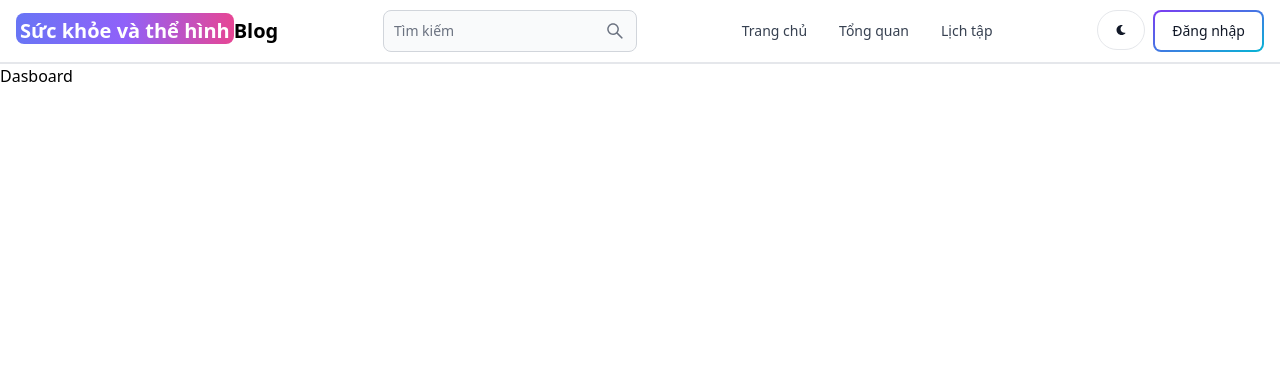
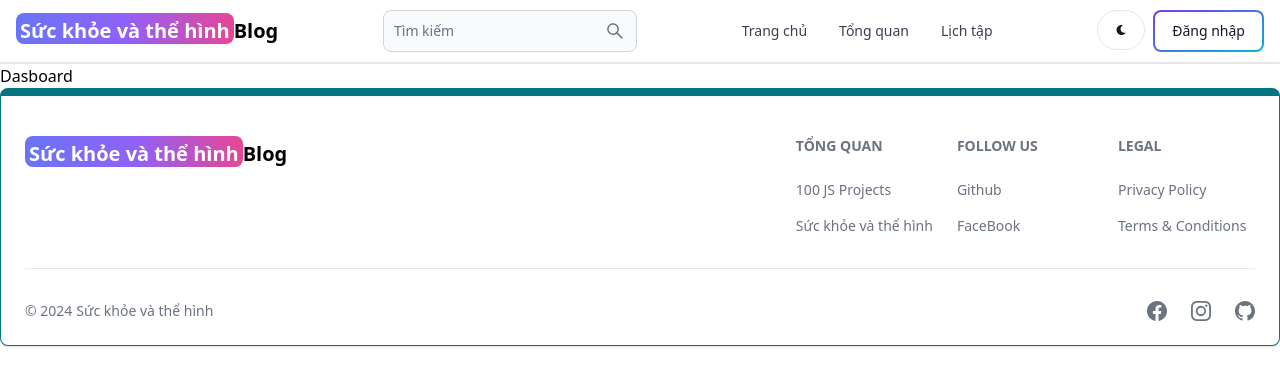
Before and after one commit to jaynguyen1510/mern-stack-blog, a React (Vite) app in the folder client_FE/: page /dashboard in a window 1280 px wide. Shown: the top 386 px of the page. Built offline with nearby package versions, Linux system fonts and the light colour scheme; no server answers.

Commit message:
create footer component

```diff
--- /dev/null
+++ b/client_FE/src/components/FooterComponent/FooterComponent.jsx
@@ -0,0 +1,99 @@
+import { Footer } from 'flowbite-react';
+import { useNavigate } from 'react-router-dom';
+import { BsFacebook, BsInstagram, BsGithub } from 'react-icons/bs'; // Sửa tên biểu tượng nếu cần
+
+const FooterComponent = () => {
+    const navigate = useNavigate();
+    return (
+        <Footer container className="border border-t-8 border-teal-600">
+            <div className="w-full max-w-7xl mx-auto">
+                <div className="grid w-full justify-between sm:flex md:grid-cols-1">
+                    <div className="mt-5">
+                        <div
+                            onClick={() => navigate('/')}
+                            className="cursor-pointer self-center whitespace-nowrap text-sm sm:text-xl font-semibold dark:text-white"
+                        >
+                            <span className="px-1 pt-1 bg-gradient-to-r from-indigo-500 via-purple-500 to-pink-500 rounded-lg text-white">
+                                Sức khỏe và thể hình
+                            </span>
+                            Blog
+                        </div>
+                    </div>
+                    <div className="grid grid-cols-2 gap-8 mt-4 sm:grid-cols-3 sm:gap-6">
+                        <div>
+                            <Footer.Title title="Tổng quan" />
+                            <Footer.LinkGroup col>
+                                <Footer.Link
+                                    href="https://www.100jsprojects.com"
+                                    target="_blank"
+                                    rel="noopener noreferrer"
+                                >
+                                    100 JS Projects
+                                </Footer.Link>
+                                <Footer.Link href="/about" target="_blank" rel="noopener noreferrer">
+                                    Sức khỏe và thể hình
+                                </Footer.Link>
+                            </Footer.LinkGroup>
+                        </div>
+                        <div>
+                            <Footer.Title title="Follow us" />
+                            <Footer.LinkGroup col>
+                                <Footer.Link
+                                    href="https://github.com/jaynguyen1510"
+                                    target="_blank"
+                                    rel="noopener noreferrer"
+                                >
+                                    Github
+                                </Footer.Link>
+                                <Footer.Link
+                                    href="https://www.facebook.com/nguyennhat.nam.161009/"
+                                    target="_blank"
+                                    rel="noopener noreferrer"
+                                >
+                                    FaceBook
+                                </Footer.Link>
+                            </Footer.LinkGroup>
+                        </div>
+                        <div>
+                            <Footer.Title title="Legal" />
+                            <Footer.LinkGroup col>
+                                <Footer.Link href="#">Privacy Policy</Footer.Link>
+                                <Footer.Link href="#">Terms &amp; Conditions</Footer.Link>
+                            </Footer.LinkGroup>
+                        </div>
+                    </div>
+                </div>
+                <Footer.Divider />
+                <div className="w-full sm:flex sm:items-center sm:justify-between">
+                    <Footer.Copyright
+                        className="cursor-pointer"
+                        onClick={() => {
+                            navigate('/');
+                        }}
+                        by="Sức khỏe và thể hình"
+                        year={new Date().getFullYear()}
+                    />
+                    <div className="flex gap-6 sm:mt-0 mt-4 justify-center">
+                        <Footer.Icon
+                            href="https://www.facebook.com/nguyennhat.nam.161009/"
+                            icon={BsFacebook}
+                            className="cursor-pointer" // thêm cursor-pointer nếu muốn
+                        />{' '}
+                        <Footer.Icon
+                            href="https://www.instagram.com/ng.nhnam/"
+                            icon={BsInstagram}
+                            className="cursor-pointer" // thêm cursor-pointer nếu muốn
+                        />{' '}
+                        <Footer.Icon
+                            href="https://github.com/jaynguyen1510"
+                            icon={BsGithub}
+                            className="cursor-pointer" // thêm cursor-pointer nếu muốn
+                        />
+                    </div>
+                </div>
+            </div>
+        </Footer>
+    );
+};
+
+export default FooterComponent;
--- a/client_FE/src/routers/App.jsx
+++ b/client_FE/src/routers/App.jsx
@@ -1,24 +1,32 @@
 import { BrowserRouter, Routes, Route } from 'react-router-dom';
-import HomePage from './../pages/HomePage';
-import Dasboard from './../pages/DasboardPage';
-import About from './../pages/About';
-import SignInPage from './../pages/SignInPage';
-import SignUpPage from './../pages/SignUpPage';
-import ProjectPage from './../pages/ProjectPage';
+import { Suspense, lazy } from 'react';
 import HeaderComponent from '../components/HeaderComponent/HeaderComponent';
+import FooterComponent from '../components/FooterComponent/FooterComponent';
+
+// Sử dụng lazy loading cho các trang
+const HomePage = lazy(() => import('./../pages/HomePage'));
+const Dasboard = lazy(() => import('./../pages/DasboardPage'));
+const About = lazy(() => import('./../pages/About'));
+const SignInPage = lazy(() => import('./../pages/SignInPage'));
+const SignUpPage = lazy(() => import('./../pages/SignUpPage'));
+const ProjectPage = lazy(() => import('./../pages/ProjectPage'));
 
 export default function App() {
     return (
         <BrowserRouter>
             <HeaderComponent />
-            <Routes>
-                <Route path="/" element={<HomePage />}></Route>
-                <Route path="/dashboard" element={<Dasboard />}></Route>
-                <Route path="/about" element={<About />}></Route>
-                <Route path="/sign-in" element={<SignInPage />}></Route>
-                <Route path="/sign-up" element={<SignUpPage />}></Route>
-                <Route path="/project-page" element={<ProjectPage />}></Route>
-            </Routes>
+            {/* Sử dụng Suspense để hiển thị loading khi đang tải component */}
+            <Suspense fallback={<div>Loading...</div>}>
+                <Routes>
+                    <Route path="/" element={<HomePage />} />
+                    <Route path="/dashboard" element={<Dasboard />} />
+                    <Route path="/about" element={<About />} />
+                    <Route path="/sign-in" element={<SignInPage />} />
+                    <Route path="/sign-up" element={<SignUpPage />} />
+                    <Route path="/project-page" element={<ProjectPage />} />
+                </Routes>
+            </Suspense>
+            <FooterComponent />
         </BrowserRouter>
     );
 }
```
